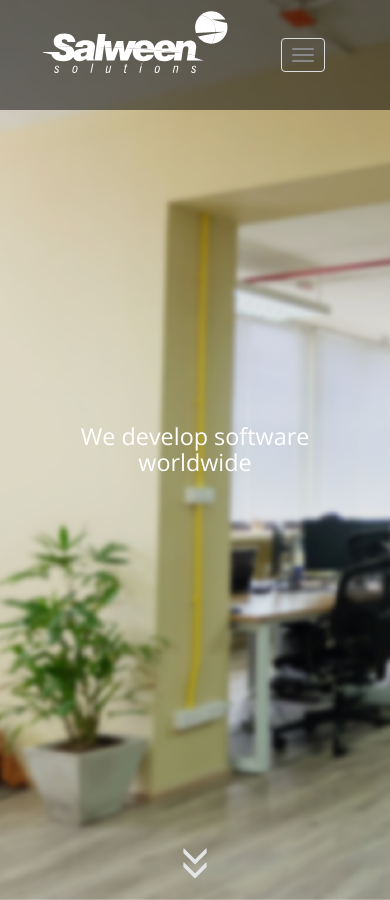
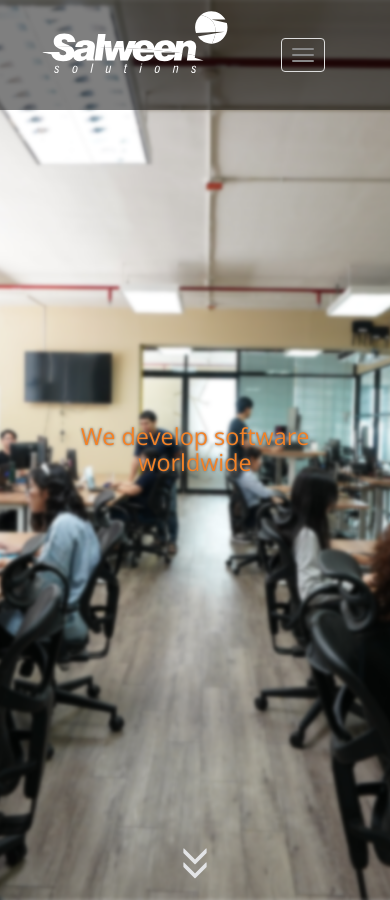
Before and after one commit to salween/salween.github.io, a Jekyll site: the page built from index.md, in a window 390 px wide and 900 px high. Built offline with Jekyll 4.4.1, drawn with Linux system fonts in a browser that asks for light colours; nearby versions of some CDN libraries; grey boxes are pictures that could not be loaded.

Commit message:
Update background and main image and add new Award

```diff
--- a/_sass/salween-theme.scss
+++ b/_sass/salween-theme.scss
@@ -14,7 +14,7 @@ body {
 }
 .header-area {
   height: 100vh;
-  background: url("../images/BG-01.png") fixed left top no-repeat;
+  background: url("../images/BG-01.png") fixed center top no-repeat;
   background-size: cover;
   position: relative;
   .navbar.navbar-default {
@@ -34,13 +34,16 @@ body {
   }
   .header-title {
     font-size: 6vw;
-    color: $base-color-white;
+    color: $base-color-orange;
     position: absolute;
     top: 50%;
     left: 50%;
     margin: 0 -50% 0 0;
     text-align: center;
     transform: translate(-50%, -50%);
+    text-shadow: 0 0 3px #69696b;
+    -moz-text-shadow: 0 0 3px #69696b;
+    -webkit-text-shadow: 0 0 3px #69696b;
   }
   .header-button {
     background: transparent;
@@ -213,7 +216,7 @@ h1.navbar-header {
     padding: 50px 0 50px;
     color: $base-color-white;
     text-align: center;
-    background: #1988BD url("../images/BG-3.png") fixed no-repeat left top;
+    background: #1988BD url("../images/BG-3.png") fixed no-repeat center top;
     background-size: cover;
     position: relative;
     .fa {
@@ -339,6 +342,23 @@ h1.navbar-header {
 
         &:first-child {
           top: 0;
+        }
+      }
+    }
+  }
+
+  .new-awards {
+    ul {
+
+      li {
+        top: 30px;
+
+        &:first-child {
+          top: 40px;
+        }
+
+        &:last-child {
+          top: 90px;
         }
       }
     }
@@ -786,6 +806,27 @@ background-image: linear-gradient(to bottom, #4FDCFF 0%, #26A8E0 100%);
       }
     }
   }
+  .header-area {
+    background: url(../images/BG-01.png) center top no-repeat;
+    margin-bottom: 50px;
+    background-size: cover;
+  }
+  .content-services {
+    .technologies-wrapper {
+      padding: 50px 0 50px;
+      color: $base-color-white;
+      text-align: center;
+      background: #1988BD url("../images/BG-3.png") no-repeat center top;
+      background-size: cover;
+      position: relative;
+    }
+  }
+
+  .based-area {
+    background: url(../images/BG-4.png) center top no-repeat;
+    background-size: cover;
+    position: relative;
+}
 }
 
 @media (max-width: 425px) {
--- a/index.md
+++ b/index.md
@@ -129,9 +129,16 @@ Window Azure
 <section class="awards">
 ## Awards
 <div class="awards-inner container">
+<div class="mb-4">
 - ![Award](./assets/images/Logo01.png){: .img-responsive .img-rounded}
 - ![Award](./assets/images/Logo03.png){: .img-responsive .img-rounded}
 - ![Award](./assets/images/Logo02.png){: .img-responsive .img-rounded}
+</div>
+<div class="new-awards">
+- ![Award](./assets/images/2018_Gold Site Bug.png){: .img-responsive .img-rounded}
+- ![Award](./assets/images/apex2020-logo-487x506-1.webp){: .img-responsive .img-rounded}
+- ![Award](./assets/images/nahb-logo-color.png){: .img-responsive .img-rounded}
+</div>
 </div>
 </section>
 <section class="content-team" id="TEAM">
```
Also changed, not shown: assets/images/2018_Gold Site Bug.png (added), assets/images/BG-01.png, assets/images/apex2020-logo-487x506-1.webp (added), assets/images/nahb-logo-color.png (added), 1 other file.
